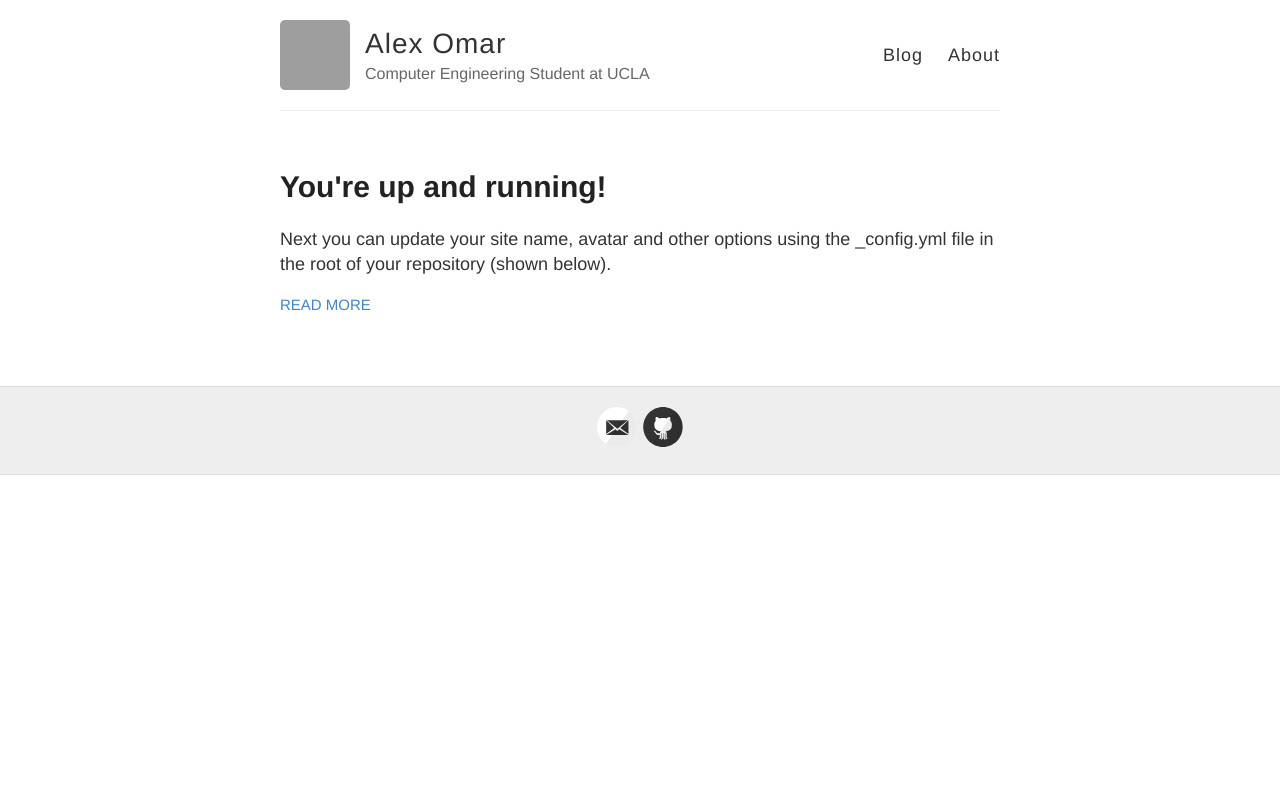
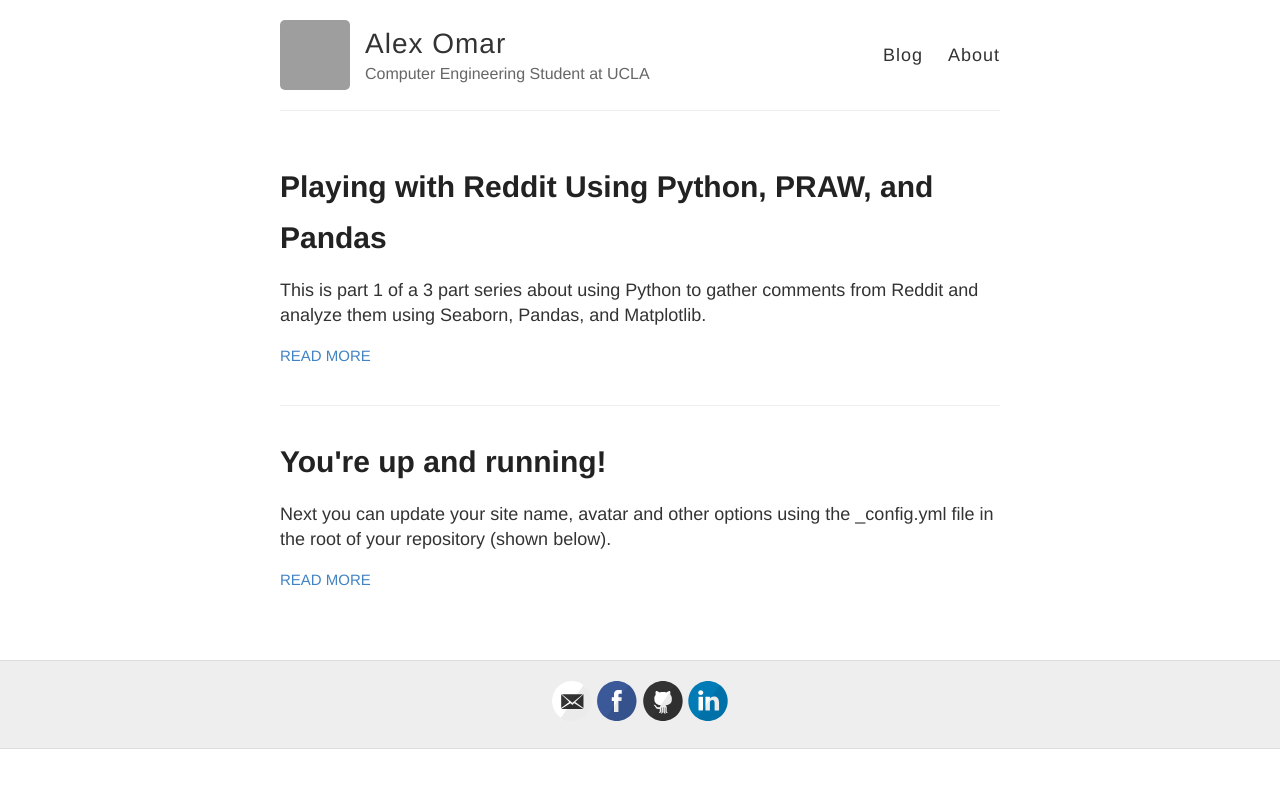
Before and after one commit to atomar94/Reddit_Bot, a Jekyll site: the page built from docs/index.html, in a window 1280 px wide. Shown: the top 788 px of the page. Built offline with Jekyll 4.4.1, drawn with Linux system fonts in a browser that asks for light colours; some of the changed lines change nothing that is shown; grey boxes are pictures that could not be loaded.

Commit message:
Committing first part of my blog post

```diff
--- a/docs/_config.yml
+++ b/docs/_config.yml
@@ -19,11 +19,11 @@ avatar: https://avatars1.githubusercontent.com/u/1891411?v=3&s=460
 footer-links:
   dribbble:
   email: omar112694@gmail.com
-  facebook:
+  facebook: https://www.facebook.com/alex.omar.77
   flickr:
   github: atomar94/Reddit_Bot
   instagram:
-  linkedin:
+  linkedin: https://www.linkedin.com/in/alexanderomar
   pinterest:
   rss: # just type anything here for a working RSS icon
   twitter:
--- /dev/null
+++ b/docs/_posts/2016-12-28-playing-with-reddit-using-python-praw-and-pandas.md
@@ -0,0 +1,38 @@
+---
+layout: post
+title: Playing with Reddit Using Python, PRAW, and Pandas
+---
+
+This is part 1 of a 3 part series about using Python to gather comments from Reddit and analyze them using Seaborn, Pandas, and Matplotlib.
+
+In this part I am going to give an overview of using [PRAW](https://praw.readthedocs.io/en/latest/), a Python Reddit API Wrapper, to collect Reddit comments and load it into a Pandas Dataframe.
+
+#Setup and Installation
+
+##Python & Dependencies
+
+For this project I am using Anaconda Python 3.5 interpreter, which you can download [here.](https://www.continuum.io/downloads) A few of the other libraries, such as Pandas and Numpy, come preinstalled with Anaconda and I highly recommend it.
+
+To grab Reddit comments I am using PRAW, which I linked above. To download the PRAW package for Anaconda open the Anaconda Prompt and run
+
+<pre>
+  <code class="shell">
+    pip install PRAW
+  </code>
+</pre>
+
+##Registering Your Reddit Bot
+
+In order to use PRAW, or any other Reddit API, we first need to register our bot through Reddit. You must have a Reddit account in order to create a bot.
+
+1) Go to the Reddit Application Preferences page [here.](https://ssl.reddit.com/prefs/apps)
+
+2) Create a new Application of type "Web App" and in the Description field put a small description of what your bot does. For mine I simply put "Scraping Reddit comments to play with some data." The About URL field can be left blank, and in the Redirect URL field put "http://example.com/redirect".
+
+![Reddit-Bot-Config](/images/reddit-bot-fields.png){:class="img-responsive"}
+
+
+
+Next you can update your site name, avatar and other options using the _config.yml file in the root of your repository (shown below).
+
+![_config.yml]({{ site.baseurl }}/images/config.png)
```
Also changed, not shown: docs/images/reddit-bot-fields.PNG (added).
